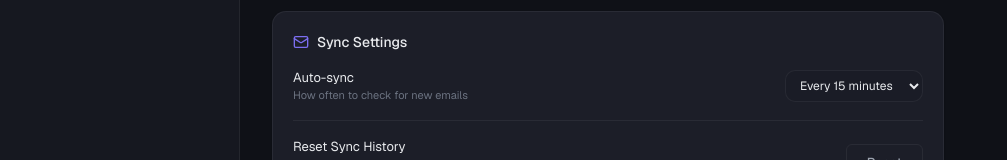
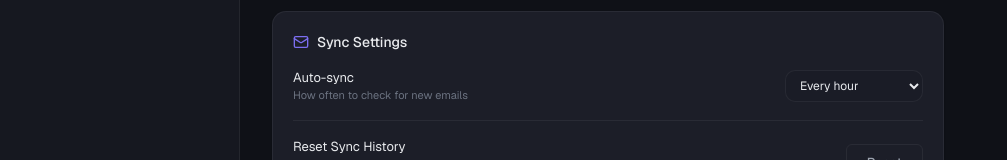
Before and after one commit to kaushalnandaniya/Campus-Life-OS, a Next.js app: page /dashboard/settings in a window 1280 px wide. Shown: the part 702-862 px from the top of the page, without its empty margins (0-1007 px from the left). Built offline with nearby package versions, Linux system fonts and the light colour scheme; no server answers.

Commit message:
feat: Make Settings page fully functional with state persistence and auto-save

```diff
--- a/src/app/dashboard/settings/page.tsx
+++ b/src/app/dashboard/settings/page.tsx
@@ -10,21 +10,43 @@ interface PersonalEmailAccount {
   expiresAt: number;
 }
 
+interface UserPreferences {
+  autoSync: "15m" | "30m" | "1h" | "manual";
+  notifications: {
+    deadlineReminders: boolean;
+    burnoutWarnings: boolean;
+    conflictAlerts: boolean;
+    weeklySummary: boolean;
+  };
+}
+
 interface UserProfile {
   displayName: string;
   phone: string;
-  personalEmails: PersonalEmailAccount[]; // Now stores OAuth data
+  personalEmails: PersonalEmailAccount[];
+  preferences: UserPreferences;
 }
 
 const PROFILE_KEY = "campus-life-os-profile";
 
+const defaultPreferences: UserPreferences = {
+  autoSync: "1h",
+  notifications: {
+    deadlineReminders: true,
+    burnoutWarnings: true,
+    conflictAlerts: true,
+    weeklySummary: false,
+  }
+};
+
 function loadProfile(): UserProfile {
-  if (typeof window === "undefined") return { displayName: "", phone: "", personalEmails: [] };
+  const baseProfile: UserProfile = { displayName: "", phone: "", personalEmails: [], preferences: defaultPreferences };
+  if (typeof window === "undefined") return baseProfile;
   try {
     const raw = localStorage.getItem(PROFILE_KEY);
     if (raw) {
       const data = JSON.parse(raw);
-      // Migrate old string arrays to object arrays (with empty tokens so they can be re-auth'd)
+      // Migrate old string arrays to object arrays
       if (data.personalEmails && data.personalEmails.length > 0 && typeof data.personalEmails[0] === "string") {
         data.personalEmails = data.personalEmails.map((e: string) => ({
           email: e,
@@ -32,10 +54,14 @@ function loadProfile(): UserProfile {
           expiresAt: 0
         }));
       }
+      // Ensure preferences exist
+      if (!data.preferences) {
+        data.preferences = defaultPreferences;
+      }
       return data;
     }
   } catch {}
-  return { displayName: "", phone: "", personalEmails: [] };
+  return baseProfile;
 }
 
 function saveProfile(profile: UserProfile) {
@@ -299,11 +325,22 @@ export default function SettingsPage() {
               <p className="text-[13px] text-[var(--text-primary)]">Auto-sync</p>
               <p className="text-[11px] text-[var(--text-muted)]">How often to check for new emails</p>
             </div>
-            <select className="bg-[var(--bg-surface)] border border-[var(--border)] rounded-md px-2.5 py-1.5 text-xs text-[var(--text-primary)] focus:outline-none focus:border-[var(--accent-border)]">
-              <option>Every 15 minutes</option>
-              <option>Every 30 minutes</option>
-              <option>Every hour</option>
-              <option>Manual only</option>
+            <select
+              value={profile.preferences?.autoSync || "1h"}
+              onChange={(e) => {
+                const updated = {
+                  ...profile,
+                  preferences: { ...profile.preferences, autoSync: e.target.value as any }
+                };
+                setProfile(updated);
+                saveProfile(updated);
+              }}
+              className="bg-[var(--bg-surface)] border border-[var(--border)] rounded-md px-2.5 py-1.5 text-xs text-[var(--text-primary)] focus:outline-none focus:border-[var(--accent-border)]"
+            >
+              <option value="15m">Every 15 minutes</option>
+              <option value="30m">Every 30 minutes</option>
+              <option value="1h">Every hour</option>
+              <option value="manual">Manual only</option>
             </select>
           </div>
 
@@ -361,31 +398,48 @@ export default function SettingsPage() {
         </div>
         <div className="space-y-2">
           {[
-            { label: "Deadline reminders", desc: "24h and 2h before", on: true },
-            { label: "Burnout warnings", desc: "When risk exceeds 60", on: true },
-            { label: "Conflict alerts", desc: "When activities overlap", on: true },
-            { label: "Weekly summary", desc: "Every Sunday at 8 PM", on: false },
-          ].map((item) => (
+            { key: "deadlineReminders", label: "Deadline reminders", desc: "24h and 2h before" },
+            { key: "burnoutWarnings", label: "Burnout warnings", desc: "When risk exceeds 60" },
+            { key: "conflictAlerts", label: "Conflict alerts", desc: "When activities overlap" },
+            { key: "weeklySummary", label: "Weekly summary", desc: "Every Sunday at 8 PM" },
+          ].map((item) => {
+            const isOn = profile.preferences?.notifications?.[item.key as keyof typeof profile.preferences.notifications] ?? true;
+            return (
               <div key={item.label} className="flex items-center justify-between py-1.5">
                 <div>
                   <p className="text-[13px] text-[var(--text-primary)]">{item.label}</p>
                   <p className="text-[11px] text-[var(--text-muted)]">{item.desc}</p>
                 </div>
                 <div
+                  onClick={() => {
+                    const updated = {
+                      ...profile,
+                      preferences: {
+                        ...profile.preferences,
+                        notifications: {
+                          ...profile.preferences.notifications,
+                          [item.key]: !isOn
+                        }
+                      }
+                    };
+                    setProfile(updated);
+                    saveProfile(updated);
+                  }}
                   className={`w-9 h-[18px] rounded-full relative cursor-pointer transition-colors ${
-                  item.on
+                    isOn
                       ? "bg-[var(--accent)]"
                       : "bg-[var(--bg-surface)] border border-[var(--border)]"
                   }`}
                 >
                   <div
                     className={`w-3.5 h-3.5 rounded-full bg-white absolute top-[1px] transition-all ${
-                    item.on ? "left-[19px]" : "left-[1px]"
+                      isOn ? "left-[19px]" : "left-[1px]"
                     }`}
                   />
                 </div>
               </div>
-          ))}
+            );
+          })}
         </div>
       </div>
 
```
Lines whose indentation alone changed are shown as unchanged.
